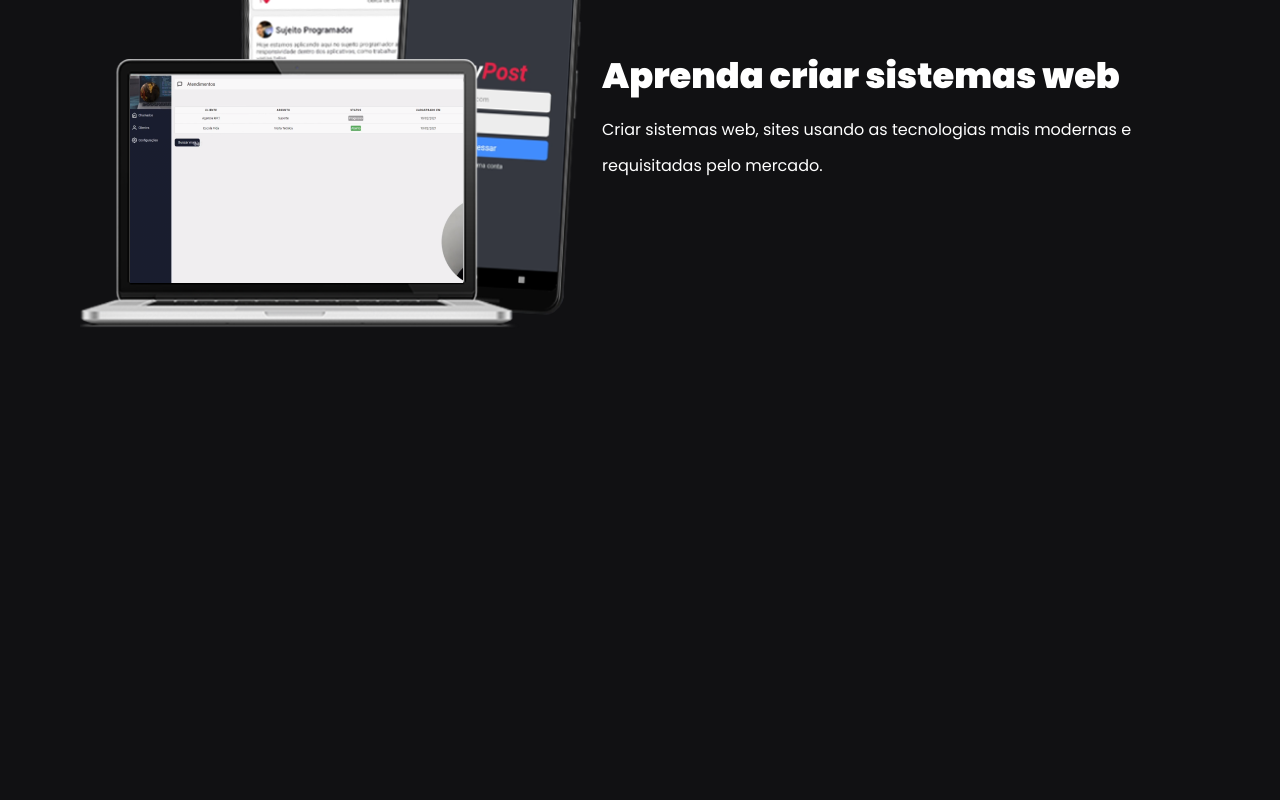
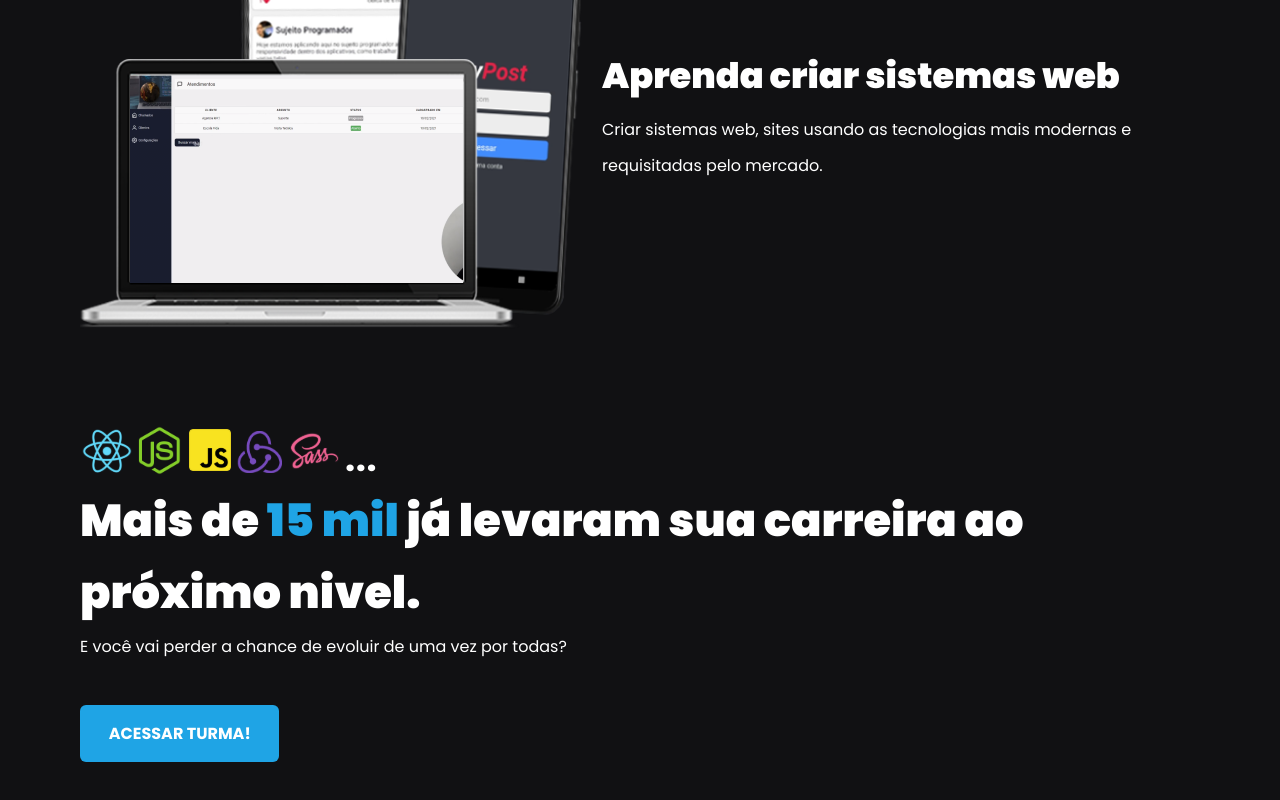
Before and after one commit to claudioaricci/CMS, a Next.js app: page / in a window 1280 px wide. Shown: the part 1697-2497 px from the top of the page. Before the commit the page ends 2114 px from the top, so only its background shows below. Built offline with nearby package versions, Linux system fonts and the light colour scheme.

Commit message:
feat: Footer

```diff
--- a/src/pages/index.tsx
+++ b/src/pages/index.tsx
@@ -1,5 +1,7 @@
 import Head from "next/head";
 import styles from "../styles/home.module.scss";
+import Image from "next/image";
+import techsImage from "../../public/images/techs.svg";
 
 export default function Home() {
   return (
@@ -48,6 +50,20 @@
             </span>
           </section>
         </div>
+
+        <div className={styles.nextLevelFooter}>
+          <Image src={techsImage} alt="Tecnologias" />
+          <h2>
+            Mais de <span className={styles.alunos}>15 mil</span> já levaram sua
+            carreira ao próximo nivel.
+          </h2>
+          <span>
+            E você vai perder a chance de evoluir de uma vez por todas?
+          </span>
+          <a href="">
+            <button>ACESSAR TURMA!</button>
+          </a>
+        </div>
       </main>
     </>
   );
--- a/src/styles/home.module.scss
+++ b/src/styles/home.module.scss
@@ -81,3 +81,45 @@
     color: var(--white)
   }
 }
+
+.nextLevelFooter {
+  margin: 6rem auto;
+  max-width: 1120px;
+  display: flex;
+  align-items: flex-start;
+  justify-content: space-between;
+  flex-direction: column;
+
+  h2 {
+    font-size: 2.8rem;
+    line-height: 4.5rem;
+    font-weight: 900;
+    color: var(--white);
+
+    span {
+      font-size: 2.8rem;
+      line-height: 4.5rem;
+      font-weight: 900;
+      color: var(--blue-900)
+    }
+  }
+
+  span {
+    font-size: 1rem;
+    line-height: 2.25rem;
+    color: var(--white);
+  }
+
+  button {
+    background-color: var(--blue-900);
+    border: 0;
+    padding: 1rem 1.8rem;
+    margin-top: 2.5rem;
+    border-radius: 6px;
+    color: var(--white);
+    font-weight: bold;
+
+
+  }
+
+}
```
